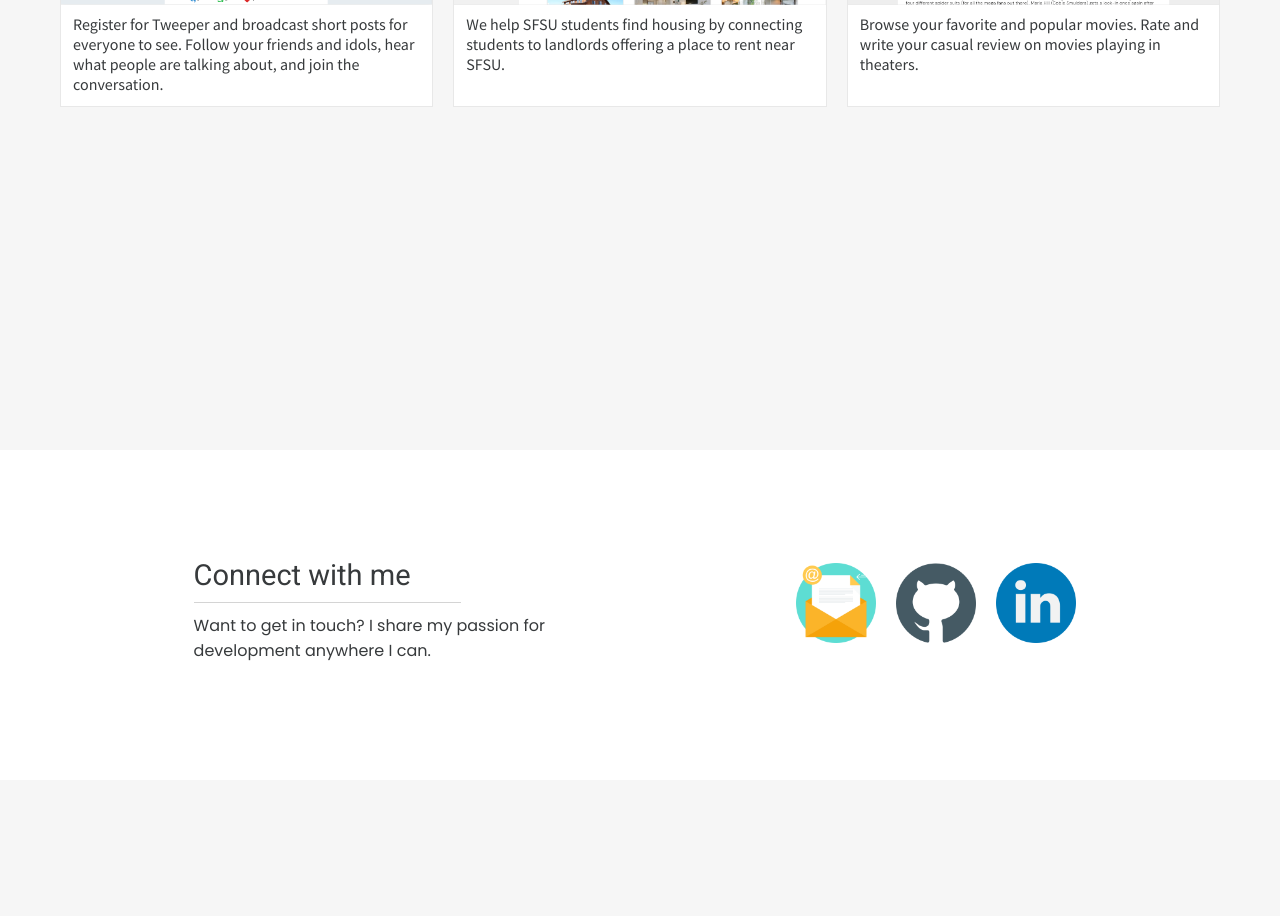
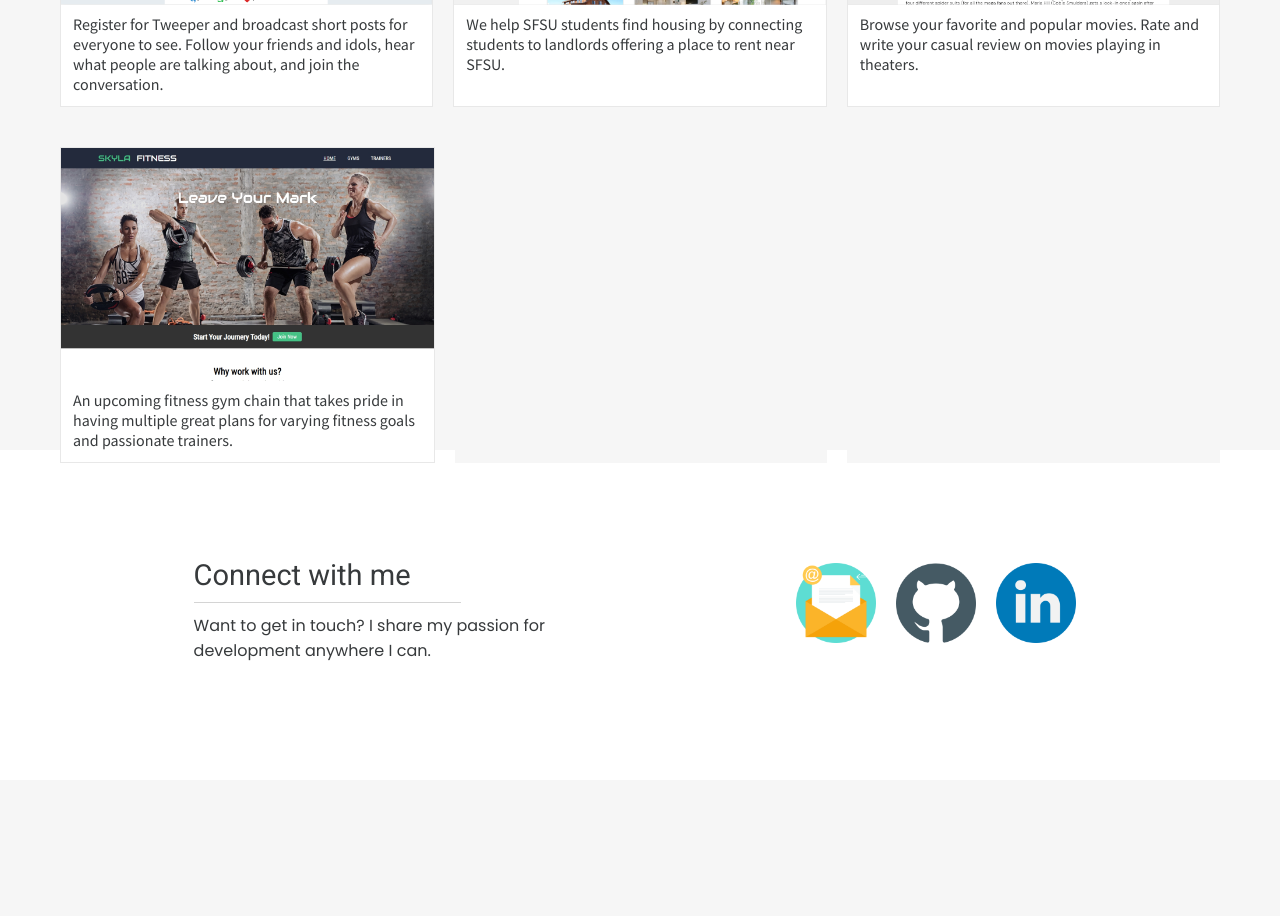
Before and after one commit to jsunga/portfolio, a React (Create React App) app: page / in a window 1280 px wide. Shown: the part 2360-3276 px from the top of the page. Built offline with nearby package versions, Linux system fonts and the light colour scheme.

Commit message:
add skyla fitness to projects

```diff
--- a/src/components/Projects.js
+++ b/src/components/Projects.js
@@ -4,8 +4,7 @@ import flix from './images/flix.png'
 import gator from './images/gator.png'
 import tweeper from './images/tweeper.png'
 import eye from './images/eye.png'
-
-//responsive layout
+import skyla from './images/skyla.jpg'
 
 const Body = styled.div`
   background-color: #f6f6f6;
@@ -175,6 +174,29 @@ export default class Projects extends Component {
               </Card>
             </Col>
           </Row>
+          <Row>
+            <Col className='wow fadeIn' data-wow-duration='1s'>
+              <Card>
+                <a href="https://github.com/jsunga/Skyla-Fitness" target="_blank" rel="noopener noreferrer">
+                <ImageContainer>
+                  <Image src={skyla} alt='thumbnail' />
+                  <Overlay>
+                    <Icon src={eye} alt='icon' />
+                  </Overlay>
+                </ImageContainer>
+                </a>
+                <Description>
+                  An upcoming fitness gym chain that takes pride in having
+                  multiple great plans for varying fitness goals and
+                  passionate trainers.
+                </Description>
+              </Card>
+            </Col>
+            <Col className='wow fadeIn' data-wow-duration='1s' style={{backgroundColor: '#F6F6F6', border: 'none'}}>
+            </Col>
+            <Col className='wow fadeIn' data-wow-duration='1s' style={{backgroundColor: '#F6F6F6', border: 'none'}}>
+            </Col>
+          </Row>
         </Container>
       </Body>
     )
```
Also changed, not shown: src/components/images/skyla.jpg (added), 1 other file (tests, documents, lock files or other folders).
